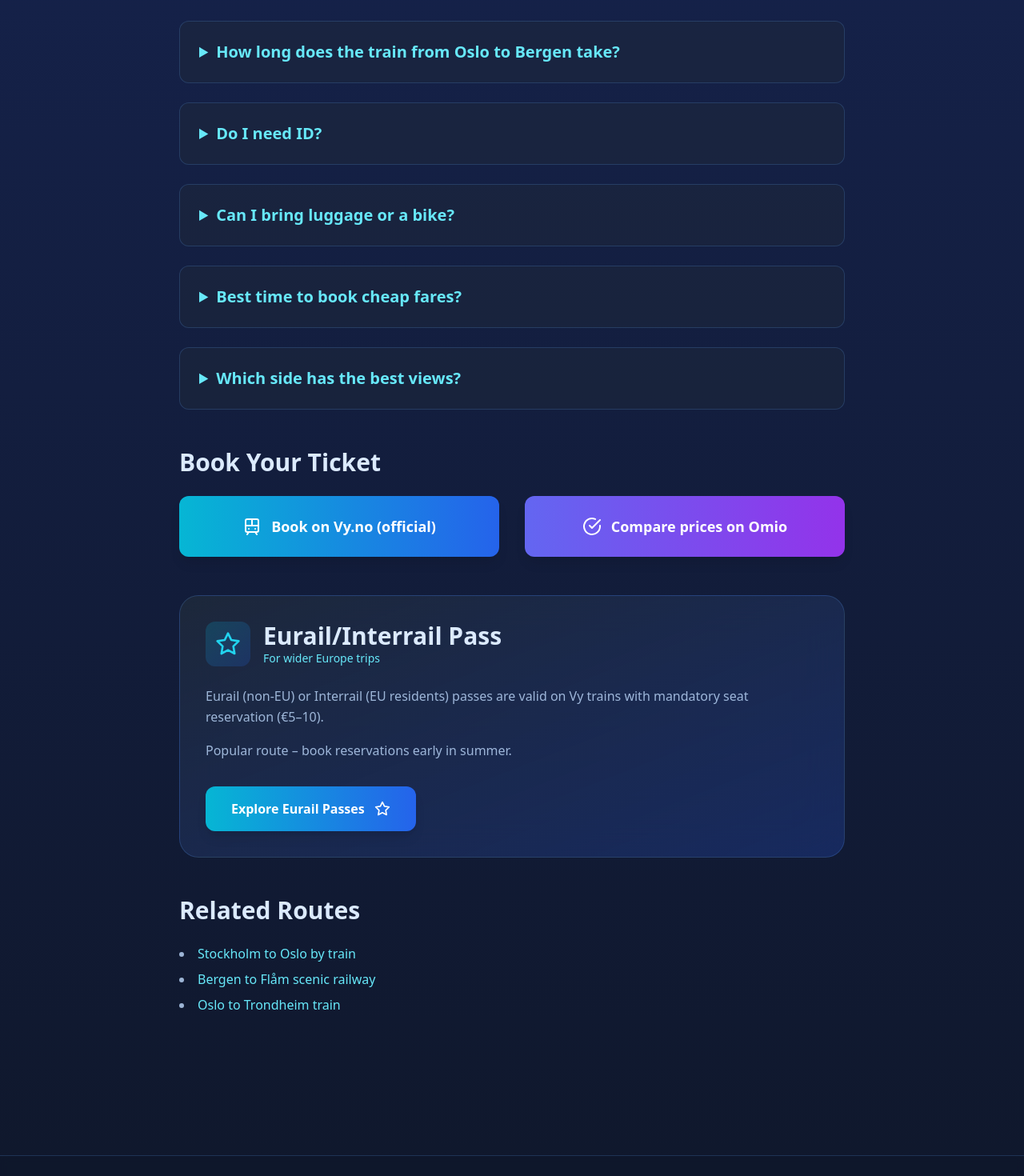
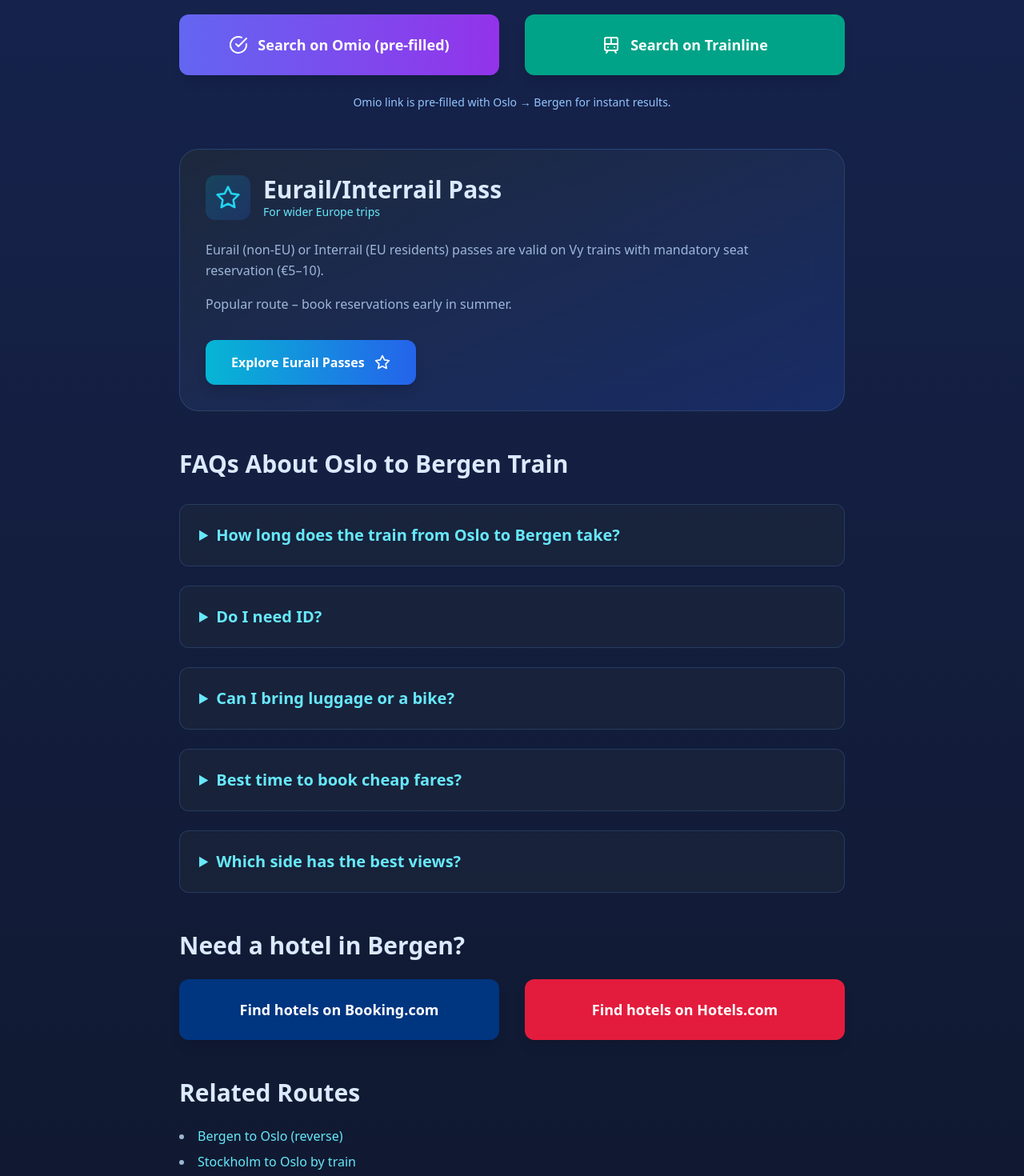
Before and after one commit to michaeljomahoney1985/get-me-there, a Next.js app: page /oslo-to-bergen in a window 1280 px wide. Shown: the part 2840-4310 px from the top of the page at 80% size. Built offline with nearby package versions, Linux system fonts and the light colour scheme.

Commit message:
Update oslo-to-bergen.js

```diff
--- a/pages/oslo-to-bergen.js
+++ b/pages/oslo-to-bergen.js
@@ -1,5 +1,5 @@
 import React from 'react';
-import { Mountain, Train, CheckCircle, Star, Clock } from 'lucide-react';
+import { Mountain, Train, CheckCircle, Star, Clock, MapPin } from 'lucide-react';
 import Head from 'next/head';
 
 export default function OsloToBergen() {
@@ -260,55 +260,32 @@
             </p>
           </section>
 
-          <section className="mb-12">
-            <h2 className="text-3xl font-bold text-blue-100 mb-8">FAQs About Oslo to Bergen Train</h2>
-            <div className="space-y-6">
-              <details className="bg-slate-800/50 rounded-xl p-6 border border-blue-400/20">
-                <summary className="text-xl font-semibold text-cyan-300 cursor-pointer">How long does the train from Oslo to Bergen take?</summary>
-                <p className="mt-4 text-blue-200/80">Around 6 hours 40 minutes to 7 hours on direct Vy services.</p>
-              </details>
-              <details className="bg-slate-800/50 rounded-xl p-6 border border-blue-400/20">
-                <summary className="text-xl font-semibold text-cyan-300 cursor-pointer">Do I need ID?</summary>
-                <p className="mt-4 text-blue-200/80">No – domestic Norwegian route.</p>
-              </details>
-              <details className="bg-slate-800/50 rounded-xl p-6 border border-blue-400/20">
-                <summary className="text-xl font-semibold text-cyan-300 cursor-pointer">Can I bring luggage or a bike?</summary>
-                <p className="mt-4 text-blue-200/80">Generous allowance. Bikes require €10–15 reservation.</p>
-              </details>
-              <details className="bg-slate-800/50 rounded-xl p-6 border border-blue-400/20">
-                <summary className="text-xl font-semibold text-cyan-300 cursor-pointer">Best time to book cheap fares?</summary>
-                <p className="mt-4 text-blue-200/80">3 months ahead for €40 Minipris tickets.</p>
-              </details>
-              <details className="bg-slate-800/50 rounded-xl p-6 border border-blue-400/20">
-                <summary className="text-xl font-semibold text-cyan-300 cursor-pointer">Which side has the best views?</summary>
-                <p className="mt-4 text-blue-200/80">Right side for Hardangervidda plateau and fjords.</p>
-              </details>
-            </div>
-          </section>
-
-          {/* Updated Booking CTAs */}
+          {/* Updated Book Your Ticket – pre-filled Omio + Trainline */}
           <section className="mb-12">
             <h2 className="text-3xl font-bold text-blue-100 mb-6">Book Your Ticket</h2>
             <div className="grid md:grid-cols-2 gap-8">
               <a
-                href="https://www.vy.no/en"
-                target="_blank"
-                rel="nofollow noopener"
-                className="inline-flex items-center justify-center gap-3 px-8 py-6 bg-gradient-to-r from-cyan-500 to-blue-600 hover:from-cyan-400 hover:to-blue-500 rounded-xl font-semibold text-white shadow-lg transition-all duration-300 text-lg"
-              >
-                <Train className="w-6 h-6" />
-                Book on Vy.no (official)
-              </a>
-              <a
-                href="https://www.omio.com/trains/oslo/bergen"
+                href="https://www.omio.com/search?from=Oslo&to=Bergen"
                 target="_blank"
                 rel="nofollow noopener"
                 className="inline-flex items-center justify-center gap-3 px-8 py-6 bg-gradient-to-r from-indigo-500 to-purple-600 hover:from-indigo-400 hover:to-purple-500 rounded-xl font-semibold text-white shadow-lg transition-all duration-300 text-lg"
               >
                 <CheckCircle className="w-6 h-6" />
-                Compare prices on Omio
+                Search on Omio (pre-filled)
+              </a>
+              <a
+                href="https://www.thetrainline.com/"
+                target="_blank"
+                rel="nofollow noopener"
+                className="inline-flex items-center justify-center gap-3 px-8 py-6 bg-[#00A387] hover:bg-[#008f75] rounded-xl font-semibold text-white shadow-lg transition-all duration-300 text-lg"
+              >
+                <Train className="w-6 h-6" />
+                Search on Trainline
               </a>
             </div>
+            <p className="text-blue-300 mt-6 text-center text-sm">
+              Omio link is pre-filled with Oslo → Bergen for instant results.
+            </p>
           </section>
 
           <section className="mb-12">
@@ -343,8 +320,58 @@
           </section>
 
           <section className="mb-12">
+            <h2 className="text-3xl font-bold text-blue-100 mb-8">FAQs About Oslo to Bergen Train</h2>
+            <div className="space-y-6">
+              <details className="bg-slate-800/50 rounded-xl p-6 border border-blue-400/20">
+                <summary className="text-xl font-semibold text-cyan-300 cursor-pointer">How long does the train from Oslo to Bergen take?</summary>
+                <p className="mt-4 text-blue-200/80">Around 6 hours 40 minutes to 7 hours on direct Vy services.</p>
+              </details>
+              <details className="bg-slate-800/50 rounded-xl p-6 border border-blue-400/20">
+                <summary className="text-xl font-semibold text-cyan-300 cursor-pointer">Do I need ID?</summary>
+                <p className="mt-4 text-blue-200/80">No – domestic Norwegian route.</p>
+              </details>
+              <details className="bg-slate-800/50 rounded-xl p-6 border border-blue-400/20">
+                <summary className="text-xl font-semibold text-cyan-300 cursor-pointer">Can I bring luggage or a bike?</summary>
+                <p className="mt-4 text-blue-200/80">Generous allowance. Bikes require €10–15 reservation.</p>
+              </details>
+              <details className="bg-slate-800/50 rounded-xl p-6 border border-blue-400/20">
+                <summary className="text-xl font-semibold text-cyan-300 cursor-pointer">Best time to book cheap fares?</summary>
+                <p className="mt-4 text-blue-200/80">3 months ahead for €40 Minipris tickets.</p>
+              </details>
+              <details className="bg-slate-800/50 rounded-xl p-6 border border-blue-400/20">
+                <summary className="text-xl font-semibold text-cyan-300 cursor-pointer">Which side has the best views?</summary>
+                <p className="mt-4 text-blue-200/80">Right side for Hardangervidda plateau and fjords.</p>
+              </details>
+            </div>
+          </section>
+
+          {/* Hotels Section – Bergen */}
+          <section className="mb-12">
+            <h2 className="text-3xl font-bold text-blue-100 mb-6">Need a hotel in Bergen?</h2>
+            <div className="grid md:grid-cols-2 gap-8">
+              <a
+                href="https://www.booking.com/city/no/bergen.html"
+                target="_blank"
+                rel="nofollow noopener"
+                className="inline-flex items-center justify-center gap-3 px-8 py-6 bg-[#003580] hover:bg-[#002a60] rounded-xl font-semibold text-white shadow-lg transition-all duration-300 text-lg"
+              >
+                Find hotels on Booking.com
+              </a>
+              <a
+                href="https://www.hotels.com/de171661/hotels-bergen-norway/"
+                target="_blank"
+                rel="nofollow noopener"
+                className="inline-flex items-center justify-center gap-3 px-8 py-6 bg-[#E31C3D] hover:bg-[#c41734] rounded-xl font-semibold text-white shadow-lg transition-all duration-300 text-lg"
+              >
+                Find hotels on Hotels.com
+              </a>
+            </div>
+          </section>
+
+          <section className="mb-12">
             <h2 className="text-3xl font-bold text-blue-100 mb-6">Related Routes</h2>
             <ul className="list-disc list-inside text-blue-200/80 space-y-2">
+              <li><a href="/bergen-to-oslo" className="text-cyan-300 hover:text-cyan-400">Bergen to Oslo (reverse)</a></li>
               <li><a href="/stockholm-to-oslo" className="text-cyan-300 hover:text-cyan-400">Stockholm to Oslo by train</a></li>
               <li><a href="/bergen-to-flam" className="text-cyan-300 hover:text-cyan-400">Bergen to Flåm scenic railway</a></li>
               <li><a href="/oslo-to-trondheim" className="text-cyan-300 hover:text-cyan-400">Oslo to Trondheim train</a></li>
```
